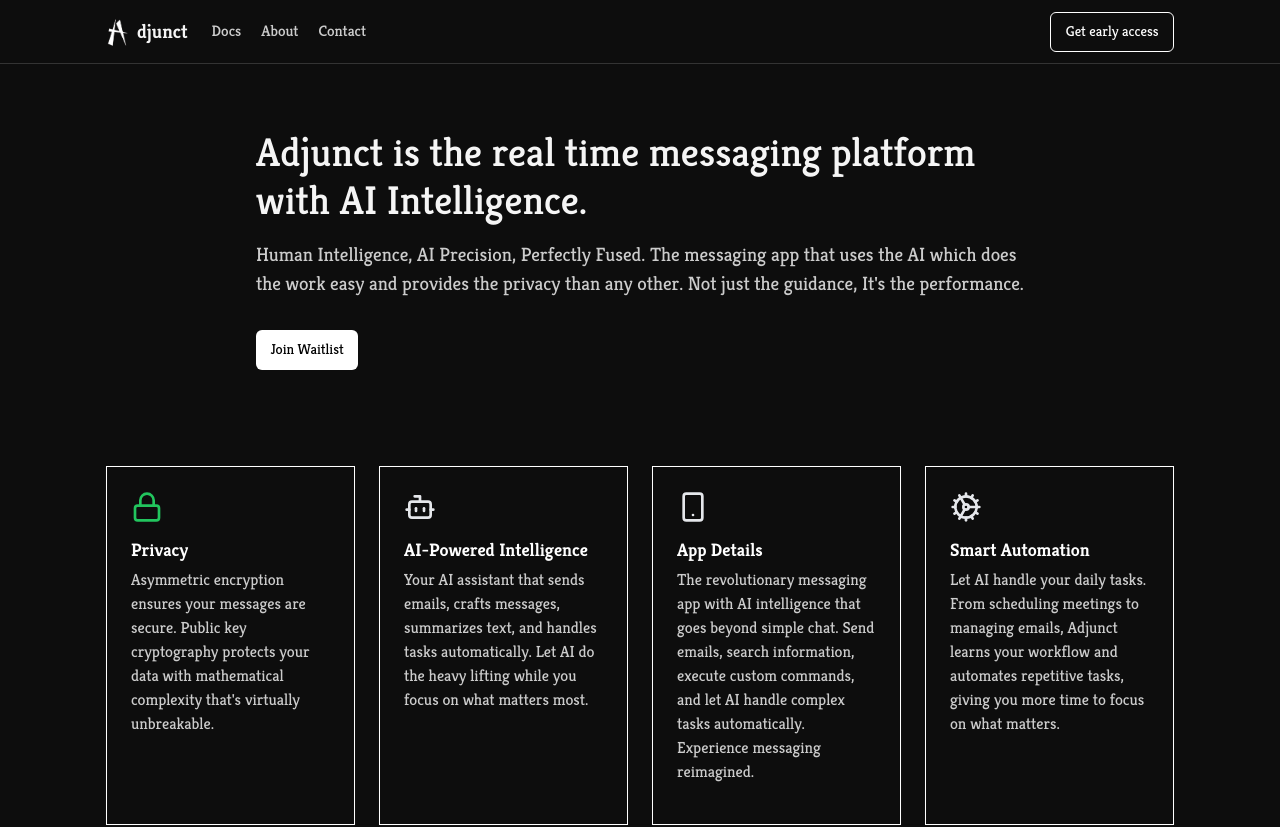
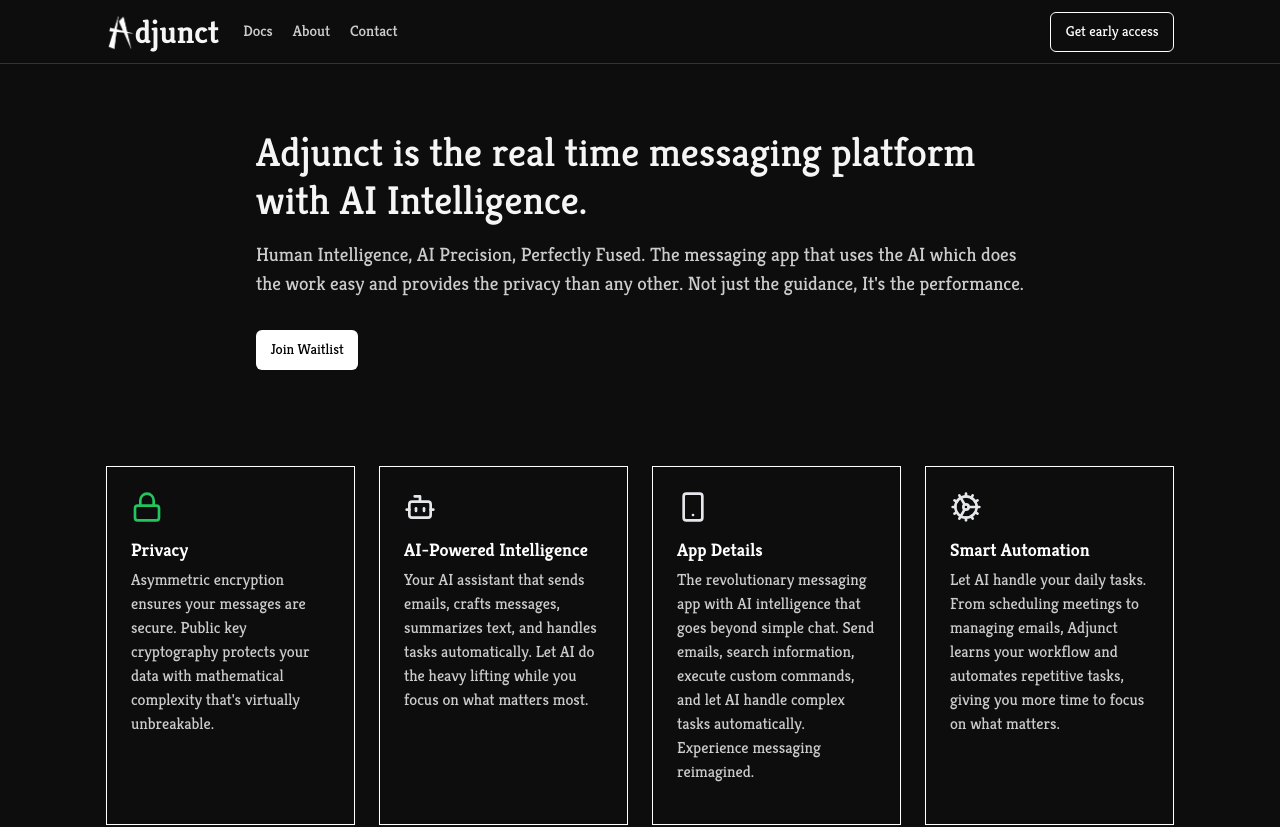
Before and after one commit to dhaneshvaibhav/website-for-download, a React (Vite) app in the folder websitefordownload/: page / in a window 1280 px wide. Shown: the top 827 px of the page. Built offline with nearby package versions, Linux system fonts and the light colour scheme.

Commit message:
Update logo styling in App component: increased logo height to 40px and adjusted font size for brand name to 32px for improved visibility and aesthetics.

```diff
--- a/websitefordownload/src/App.jsx
+++ b/websitefordownload/src/App.jsx
@@ -733,8 +733,8 @@ This submission was also saved locally in the browser.
           {/* Left: logo + navigation */}
           <div style={responsiveStyles.leftSection}>
             <div style={responsiveStyles.logo}>
-              <img src={logoImg} alt="Logo" style={{ height: "32px", width: "auto" }} />
-              <span style={{fontSize: responsiveStyles.logo.fontSize || "1.2rem", fontWeight: "600", color: "#f5f5f5", marginLeft: "0.5rem", display: "flex", alignItems: "center", lineHeight: "1"}}>djunct</span>
+              <img src={logoImg} alt="Logo" style={{ height: "40px", width: "auto" }} />
+              <span style={{fontSize: "32px", fontWeight: "600", color: "#f5f5f5", display: "flex", alignItems: "center", lineHeight: "1"}}>djunct</span>
             </div>
             {/* Desktop Navigation */}
             {!isMobileView && (
```
